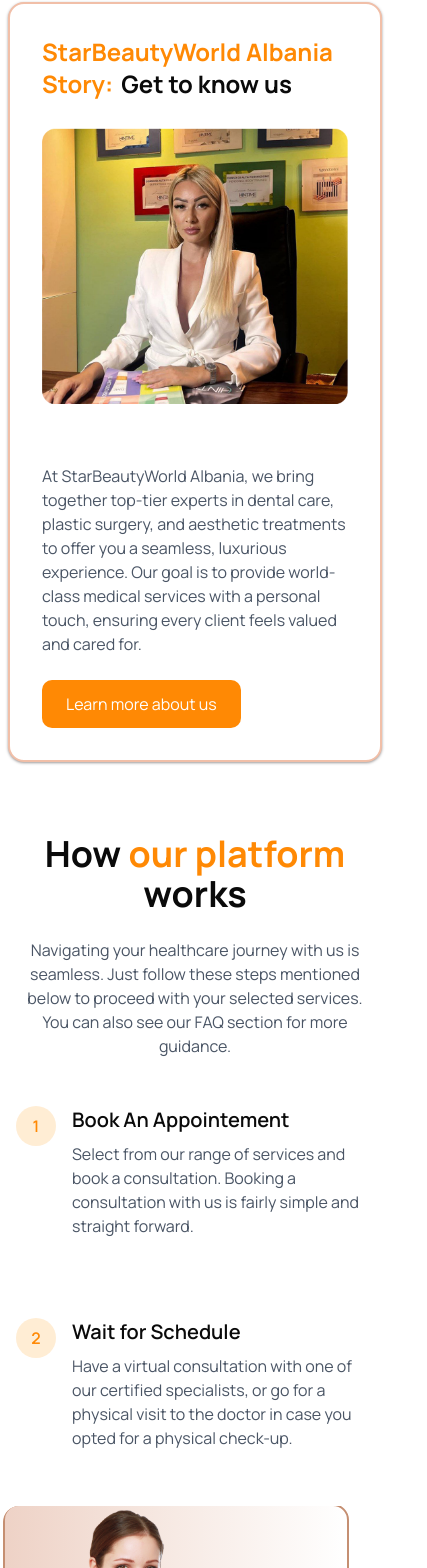
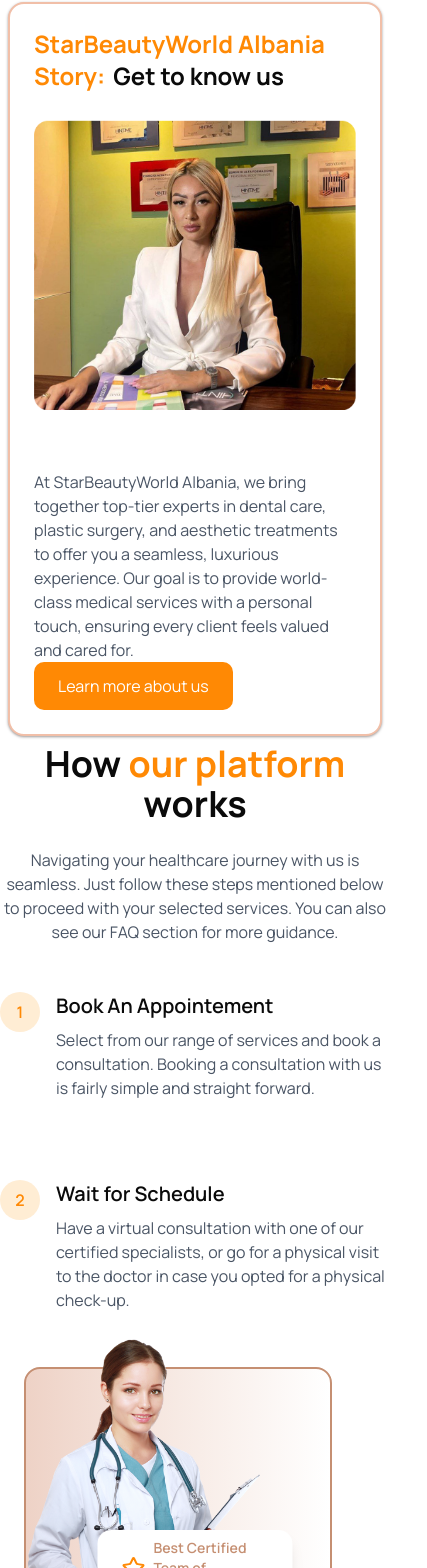
Before and after one commit to Lioul-ET/star-beauty, a Next.js app: page / in a window 390 px wide. Shown: the part 3988-5556 px from the top of the page, 427 px wide, since content can reach past the window. Built offline with nearby package versions, Linux system fonts and the light colour scheme.

Commit message:
updating responsbility

```diff
--- a/app/components/aboutSection.jsx
+++ b/app/components/aboutSection.jsx
@@ -5,9 +5,9 @@
 const AboutSection = () => {
   /* About Section */
   return (
-    <section className="max-w-6xl mx-auto mt-32 p-2 md:p-0">
+    <section className="md:max-w-6xl mx-auto mt-32 p-2 md:p-0">
       <motion.div
-        className="mt-20 bg-white rounded-2xl p-8 shadow-sm border-[2px] border-[#f1bfa8] shadow-[#a8a4a4]"
+        className="mt-20 bg-white rounded-2xl md:p-8 p-6 shadow-sm border-[2px] border-[#f1bfa8] shadow-[#a8a4a4]"
         initial={{ opacity: 0, y: 50 }}
         whileInView={{ opacity: 1, y: 0 }}
         viewport={{ once: true, margin: "-50px" }}
@@ -15,7 +15,7 @@
         id="about"
       >
         <motion.h2
-          className="text-2xl font-bold mb-2 md:flex justify-center"
+          className="text-2xl md:flex font-bold mb-2 w-[100%] justify-center"
           initial={{ opacity: 0 }}
           whileInView={{ opacity: 1 }}
           viewport={{ once: true }}
@@ -26,9 +26,9 @@
           </span>
           <span className="ml-2">Get to know us</span>
         </motion.h2>
-        <div className="flex flex-col lg:flex-row gap-8 mt-7">
+        <div className="flex lg:flex-row flex-col gap-8 mt-7 w-[100%]">
           <motion.div
-            className="lg:w-1/2 w-[100%] flex justify-end items-center"
+            className="lg:w-1/2 flex justify-end items-center"
             initial={{ opacity: 0, x: -50 }}
             whileInView={{ opacity: 1, x: 0 }}
             viewport={{ once: true }}
@@ -41,13 +41,13 @@
             />
           </motion.div>
           <motion.div
-            className="lg:w-1/2 mt-7"
-            initial={{ opacity: 0, x: 50 }}
+            className="lg:w-1/2 mt-7 w-[100%]"
+            initial={{ opacity: 0, x: 20 }}
             whileInView={{ opacity: 1, x: 0 }}
             viewport={{ once: true }}
             transition={{ duration: 0.6 }}
           >
-            <p className="text-gray-600 mb-6 flex gap-4 space-y-2">
+            <p className="text-gray-600 ">
               At StarBeautyWorld Albania, we bring together top-tier experts in
               dental care, plastic surgery, and aesthetic treatments to offer
               you a seamless, luxurious experience. Our goal is to provide
--- a/app/components/howItWorksSection.jsx
+++ b/app/components/howItWorksSection.jsx
@@ -20,7 +20,7 @@
   ];
 
   return (
-    <div className="max-w-6xl mx-auto px-4 py-16">
+    <div className="md:max-w-6xl w-[100%] md:mx-auto md:px-4 md:py-16">
       {/* Header Section */}
       <div className="text-center mb-12">
         <h2 className="text-4xl font-bold mb-4">
@@ -34,9 +34,9 @@
       </div>
 
       {/* Main Content */}
-      <div className="flex flex-col lg:flex-row items-center gap-8">
+      <div className="md:flex flex-col lg:flex-row items-center gap-8">
         {/* Steps Section */}
-        <div className="lg:w-1/2 space-y-20">
+        <div className="lg:w-1/2 w-[100%] space-y-20">
           {steps.map((step, index) => (
             <div key={index} className="flex items-start gap-4">
               {/* Step Number */}
@@ -56,7 +56,7 @@
         </div>
 
         {/* Image Section */}
-        <div className="lg:w-1/2 relative">
+        <div className="lg:w-1/2 w-[100%] relative">
           <div className="relative">
             {/* Main Image Container */}
             <div className=" rounded-2xl p-6 relative ">
@@ -67,17 +67,17 @@
                   alt="Doctor-img"
                   className="z-20 w-[70%]"
                 />
-                <div className="bg-gradient-to-r from-[#eed2c6] via-[#f7eae4] to-transparent w-[90%] h-72  rounded-2xl -mt-72 border-[2px] border-[#C58F72] z-0"></div>
+                <div className="bg-gradient-to-r from-[#eed2c6] via-[#f7eae4] to-transparent w-[90%] md:h-72 h-56  rounded-2xl md:-mt-72 -mt-56 border-[2px] border-[#C58F72] z-0"></div>
                 <img
                   src="cross.png"
                   alt="cross-img"
-                  className="h-32 w-20 -mt-[22rem] ml-96 "
+                  className="h-32 w-20 md:-mt-[22rem] -mt-[40rem] ml-96 "
                 />
               </div>
             </div>
 
             {/* Badge */}
-            <div className="absolute bottom-32 left-1/2 transform -translate-x-1/2 bg-white px-6 py-2 rounded-xl shadow-lg">
+            <div className="absolute md:bottom-32 bottom-24 left-1/2 transform -translate-x-1/2 bg-white px-6 py-2 rounded-xl shadow-lg">
               <div className="flex items-center gap-2 text-[#C58F72]">
                 <span className="text-orange-400">
                   <Star />
@@ -89,7 +89,7 @@
             </div>
 
             {/* Decorative Elements */}
-            <div className="absolute -top-4 -right-4 w-16 h-16 text-orange-400 opacity-20">
+            <div className="absolute -top-4 md:-right-4 w-16 h-16 text-orange-400 opacity-20">
               <svg viewBox="0 0 24 24" fill="currentColor">
                 <path d="M12 4v16m-8-8h16" />
               </svg>
--- a/app/components/lastSection.jsx
+++ b/app/components/lastSection.jsx
@@ -47,7 +47,7 @@
               dermatological care.He's known for his precision and commitment to
               patient-centered care.
             </p>
-            <button className="mt-4 bg-white text-[#C58F72] px-9 py-4 rounded-lg flex items-center gap-2 text-xl font-bold">
+            <button className="mt-6 bg-white text-[#C58F72] px-9 py-2 rounded-lg flex items-center gap-2 text-xl font-bold">
               Book appointment
               <Phone className="w-4 h-4" />
             </button>
--- a/app/page.jsx
+++ b/app/page.jsx
@@ -82,7 +82,7 @@
 
   return (
     <motion.div
-      className="min-h-screen bg-white"
+      className="min-h-screen  bg-white"
       initial="hidden"
       animate="visible"
       variants={fadeInUp}
@@ -283,6 +283,7 @@
         whileInView={{ opacity: 1 }}
         viewport={{ once: true, margin: "-100px" }}
         transition={{ duration: 0.6 }}
+        className="w-[100%]"
       >
         <AboutSection />
       </motion.div>
```
